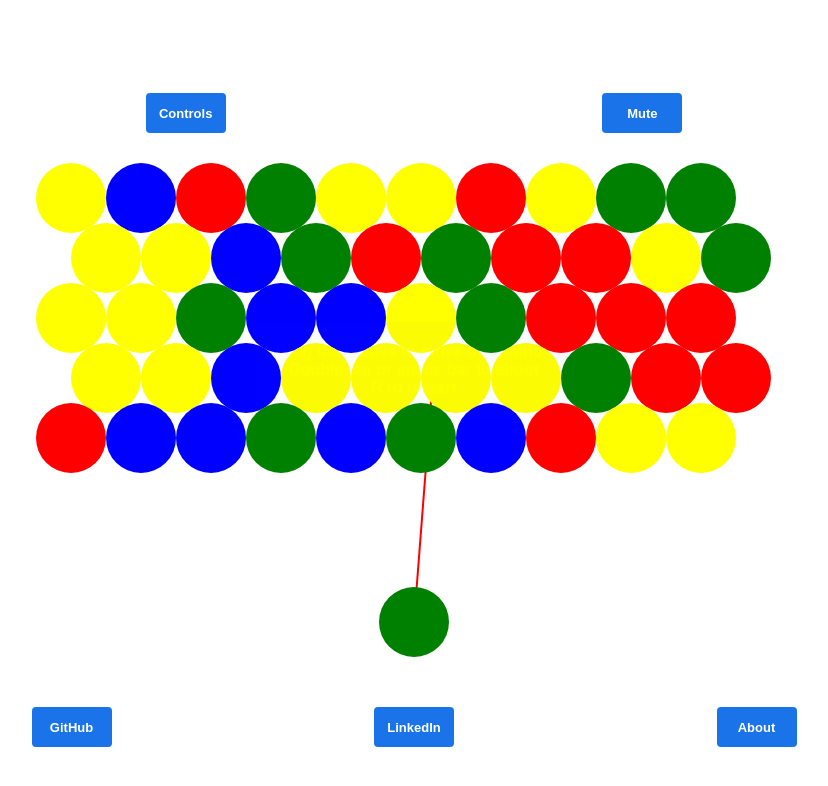
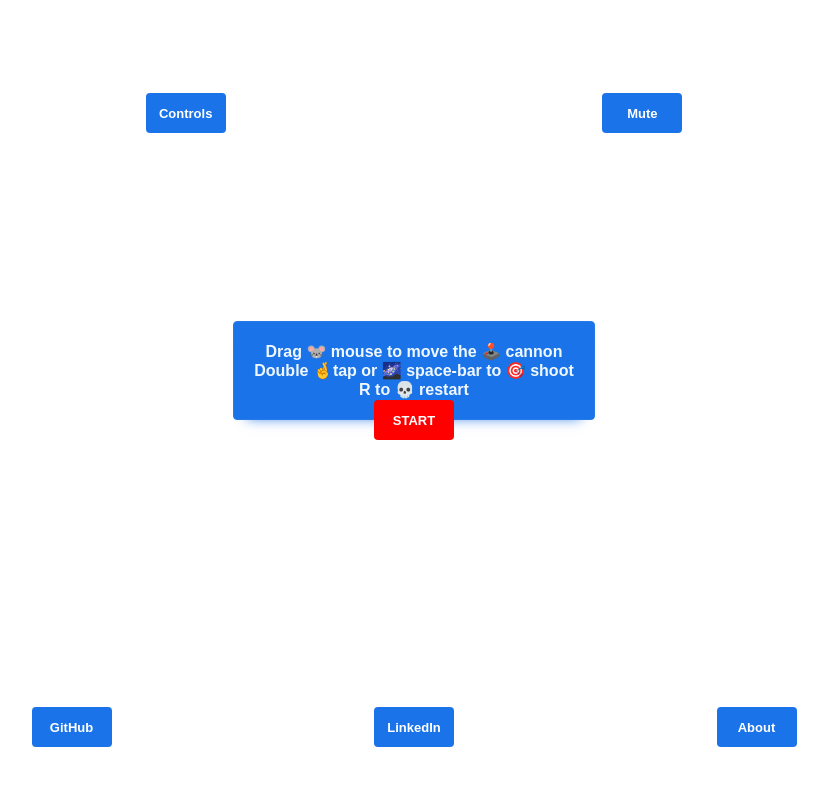
Before and after one commit to luqven/ThreeRunner, a website built with webpack: page index.html in a window 1280 px wide. Shown: the whole page, without its empty margins (226-1054 px from the left). Built offline with Linux system fonts and the light colour scheme.

Commit message:
add restart fucntionality

```diff
--- a/index.html
+++ b/index.html
@@ -26,15 +26,16 @@
         <button id="controls-btn">Controls</button>
         <button id="volume-btn">Mute</button>
       </div>
+      <div class="controlsModal">
+        <ul>
+          <li>Drag 🐭 mouse to move the 🕹️ cannon</li>
+          <li>Double 🤞tap or 🌌 space-bar to 🎯 shoot</li>
+          <li>R to 💀 restart</li>
+        </ul>
+      </div>
+      <button class="start-btn">START</button>
       <div id="gameContainer">
         <canvas width="896" height="560" id="gameCanvas"></canvas>
-      </div>
-      <div class="controlsModal transparent">
-        <ul>
-          <li>Drag the mouse to move the cannon</li>
-          <li>Double tap or space bar to shoot</li>
-          <li>R to restart</li>
-        </ul>
       </div>
       <div class="gameInfo">
         <a href="#"><button>GitHub</button></a>
--- a/src/bubble.js
+++ b/src/bubble.js
@@ -168,6 +168,12 @@ export class Bubble {
     console.log(`store at ${newRow} ${newCol}, ${this.collided}`);
     this.row = newRow;
     this.col = newCol;
+    if (newRow < 0) {
+      newRow = Math.abs(newRow);
+    }
+    if (newCol < 0) {
+      newCol = Math.abs(newCol);
+    }
     this.board.pieces[newRow][newCol] = this;
   }
   // eliminate this bubble from the game board
--- a/src/game.js
+++ b/src/game.js
@@ -9,8 +9,12 @@ import Bullet from "./ammunition";
 export default class Game {
   constructor(props) {
     this.canvas = props.canvas;
+    this.start = false;
+    this.over = false;
   }
   init() {
+    // display the welcome message
+    this.welcomeMessage();
     // save the mouse position on the canvas
     this.watchMouseEvents();
     // save the current key pressed
@@ -30,6 +34,28 @@ export default class Game {
     this.canvas.objects.push(this.bullet);
   }
 
+  welcomeMessage() {
+    let startBtn = document.querySelector(".start-btn");
+    startBtn.addEventListener("click", e => {
+      startBtn.classList.add("hidden");
+      this.startGame();
+    });
+  }
+
+  startGame() {
+    let controls = document.querySelector(".controlsModal");
+    controls.classList.toggle("transparent");
+    this.start = true;
+  }
+
+  restartGame() {
+    let button = document.querySelector(".start-btn");
+    button.innerHTML = "RESTART";
+    button.classList.remove("hidden");
+    this.start = false;
+    this.over = false;
+    this.init();
+  }
   // save the mouse position on the canvas
   watchMouseEvents() {
     this.canvas.watchMouseDown();
@@ -66,7 +92,22 @@ export default class Game {
     });
   }
 
+  gameOver() {
+    let over = true;
+    this.board.pieces.forEach(row => {
+      row.forEach(bubble => {
+        debugger;
+        if (bubble !== null && bubble.eliminated === false) {
+          over = false;
+          return;
+        }
+      });
+    });
+    return over;
+  }
+
   render() {
+    if (this.gameOver() === false) {
       if (this.canvas.pressedKey === " ") {
         this.board.fire();
         this.canvas.pressedKey = null;
@@ -74,8 +115,9 @@ export default class Game {
         this.canvas.objects.push(this.bullet);
         this.board.bullet = this.bullet;
       }
-    if (this.board.bullet.collided || this.board.bullet.eliminated) {
-    }
       this.canvas.render();
+    } else {
+      this.restartGame();
     }
   }
+}
--- a/src/index.js
+++ b/src/index.js
@@ -19,11 +19,14 @@ document.addEventListener("DOMContentLoaded", () => {
   // render the game
   const render = () => {
     window.requestAnimationFrame(render);
-    game.render();
+    if (game.start && !game.over) {
+      game.render();
+    }
     if (canvas.pressedKey === "r") {
       canvas.pressedKey = null;
       game = new Game({ canvas });
       canvas.objects = [];
+      game.start = true;
       game.init();
     }
   };
--- a/styles/game.css
+++ b/styles/game.css
@@ -17,10 +17,10 @@ button {
   margin: 5px;
 }
 
-button:hover {
-  box-shadow: 0px 12px 12px -14px #287ae6;
-  background-color: #1a73e8;
-  border: 1px solid #287ae6;
+.start-btn {
+  background-color: red;
+  position: absolute;
+  align-self: center;
 }
 
 .pageContainer {
@@ -57,8 +57,6 @@ button:hover {
 }
 
 .controlsModal {
-  display: flex;
-  flex-direction: column;
   position: absolute;
   justify-content: space-around;
   text-align: center;
@@ -72,9 +70,8 @@ button:hover {
   box-shadow: 0px 12px 12px -14px #287ae6;
   background-color: #1a73e8;
   border: 1px solid #287ae6;
-}
-
-.controlsModal:hover {
+  opacity: 1;
+  transition: opacity ease-in-out 0.4s;
 }
 
 .controlsModal ul {
--- a/styles/reset.css
+++ b/styles/reset.css
@@ -96,10 +96,39 @@ button {
   background: none;
   color: inherit;
   border: none;
-  padding: 0;
   font: inherit;
   cursor: pointer;
   outline: inherit;
+  z-index: 1;
+  position: relative;
+  font-size: inherit;
+  font-family: inherit;
+  overflow: hidden;
+  transition: color 0.4s ease-in-out;
+}
+
+button::before {
+  content: '';
+  z-index: -1;
+  position: absolute;
+  top: 50%;
+  left: 50%;
+  width: 1em;
+  height: 1em;
+  border-radius: 50%;
+  background-color: rgb(0, 181, 6);;
+  transform-origin: center;
+  transform: translate(-50%, -50%) scale(0);
+  transition: transform 0.45s ease-in-out;
+}
+
+button:hover {
+  cursor: pointer;
+}
+
+button:hover::before {
+  transform: translate(-50%, -50%) scale(15);
+}
 }
 
 a:-webkit-any-link {
@@ -129,5 +158,5 @@ textarea:focus {
 }
 
 .transparent {
-  opacity: 0.01;
+  opacity: 0.01 !important;
 }
```
Also changed, not shown: dist/main.js. Lines whose indentation alone changed are shown as unchanged.
